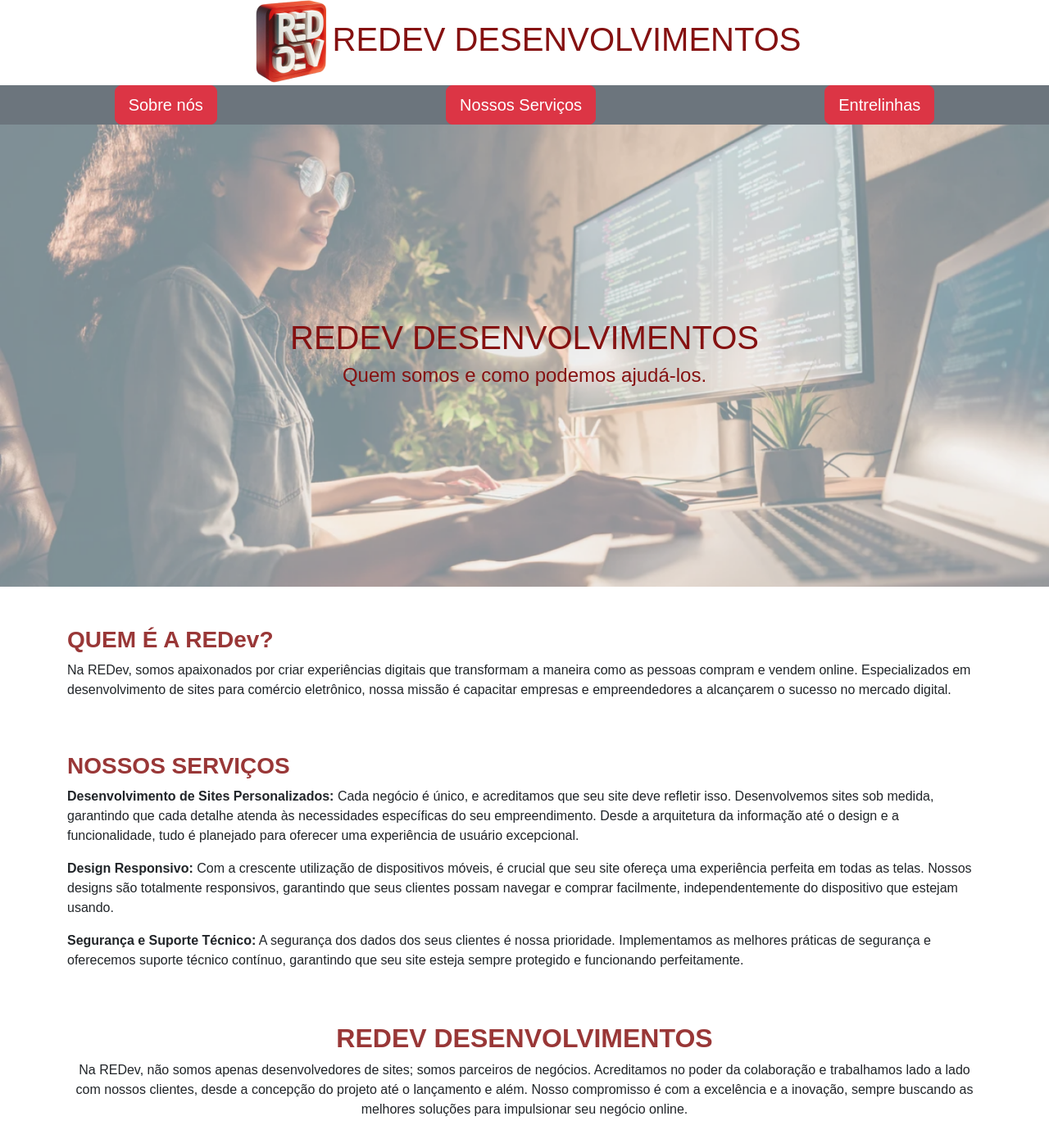
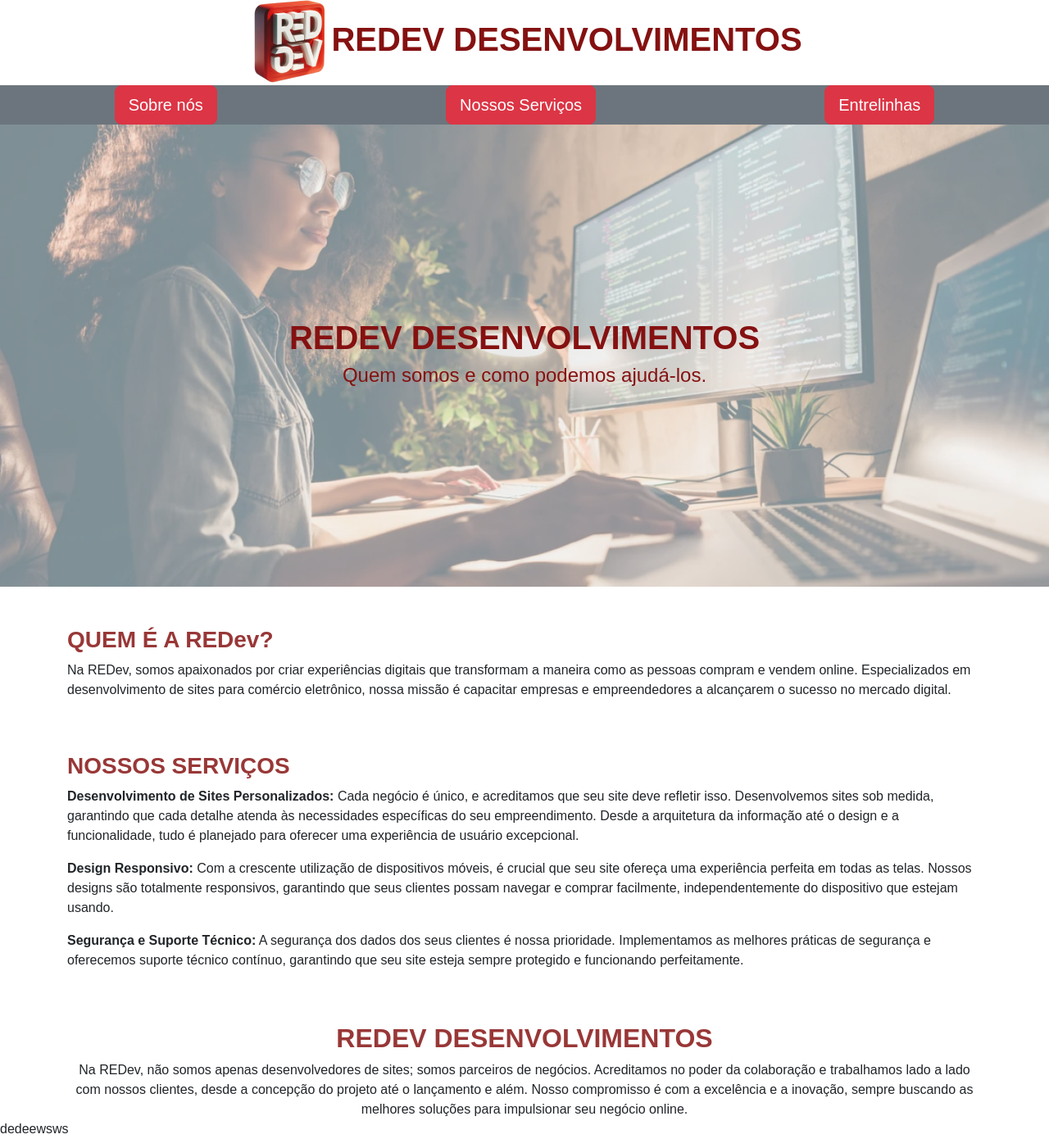
Before and after one commit to RafaeleRibeiro/Entrelinhas, a React (Vite) app in the folder site-entrelinhas/: page / in a window 1280 px wide. Shown: the whole page at 82% size. Before the commit the page ends 1366 px from the top, so only its background shows below. Built offline with nearby package versions, Linux system fonts and the light colour scheme; a web font is replaced by a local one.

Commit message:
ajustes vercel

```diff
--- a/site-entrelinhas/src/App.jsx
+++ b/site-entrelinhas/src/App.jsx
@@ -2,8 +2,9 @@ import { useState } from "react";
 import logo from "./assets/logo.png";
 import "./App.css";
 import Header from "./components/header/Header";
-import Info from "./components/info/info";
+import Info from "./components/info/Info";
 import Banner from "./components/banner/Banner";
+import Footer from "./components/footer/footer";
 
 function App() {
   const [count, setCount] = useState(0);
@@ -13,6 +14,7 @@ function App() {
       <Header />
       <Banner />
       <Info />
+      <Footer />
     </>
   );
 }
--- a/site-entrelinhas/src/components/banner/Banner.jsx
+++ b/site-entrelinhas/src/components/banner/Banner.jsx
@@ -7,7 +7,7 @@ const Banner = () => {
     <div className="d-flex">
       <img src={banner} class="img-fluid" alt="" />
       <div>
-        <h1>REDEV DESENVOLVIMENTOS</h1>
+        <h1><b>REDEV DESENVOLVIMENTOS</b></h1>
         <h4>Quem somos e como podemos ajudá-los.</h4>
       </div>
     </div>
--- /dev/null
+++ b/site-entrelinhas/src/components/footer/Footer.css
@@ -0,0 +1,3 @@
+.Footer{
+    background-color: red;
+}
--- /dev/null
+++ b/site-entrelinhas/src/components/footer/Footer.jsx
@@ -0,0 +1,8 @@
+import React from "react";
+import styles from "./Footer.css";
+
+const Footer = () => {
+  return <div className="Container">dedeewsws</div>;
+};
+
+export default Footer;
--- a/site-entrelinhas/src/components/header/Header.jsx
+++ b/site-entrelinhas/src/components/header/Header.jsx
@@ -7,12 +7,12 @@ const Header = () => {
     <>
       <div className="text-center d-flex header justify-content-center">
         <img src={logo} alt="" />
-        <h1 className="">REDEV DESENVOLVIMENTOS</h1>
+        <h1 className=""> <b>REDEV DESENVOLVIMENTOS </b></h1>
         {/* <ion-icon name="call-outline"></ion-icon>
         <ion-icon name="mail-outline"></ion-icon> */}
       </div>
       <div className="bg-secondary d-flex justify-content-around">
-        <a className="btn btn-danger btn-lg" href="#">
+        <a className="btn btn-danger btn-lg" href="#SobreNos">
           Sobre nós
         </a>
         <a className="btn btn-danger btn-lg" href="#NossosServicos">
--- a/site-entrelinhas/src/components/info/Info.jsx
+++ b/site-entrelinhas/src/components/info/Info.jsx
@@ -6,7 +6,7 @@ const Info = () => {
     <>
       <div className="container">
         <div>
-          <h3 className=" text-danger pt-5">QUEM É A REDev?</h3>
+          <h3 id="SobreNos" className=" text-danger pt-5">QUEM É A REDev?</h3>
           <p>
             Na REDev, somos apaixonados por criar experiências digitais que
             transformam a maneira como as pessoas compram e vendem online.
```
Also changed, not shown: site-entrelinhas/src/components/banner/Banner.css (line endings or trailing spaces).
